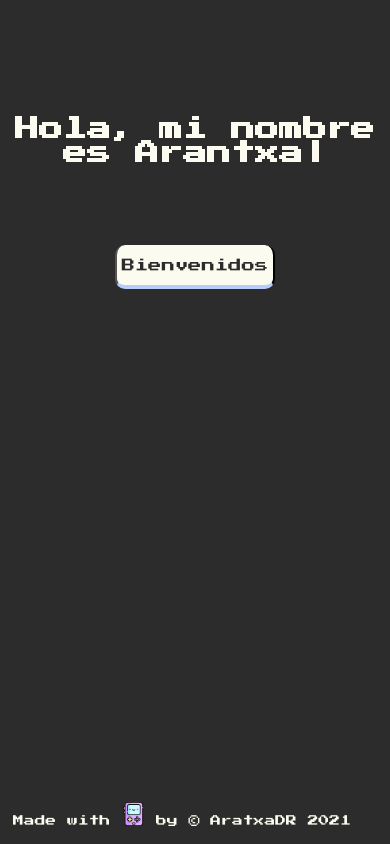
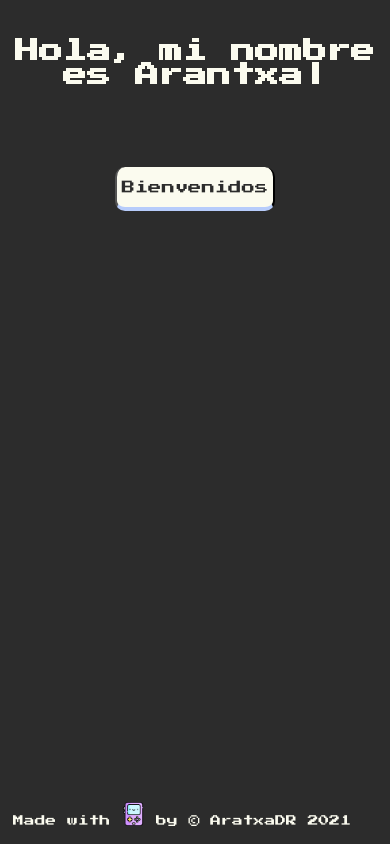
Before and after one commit to ArantxaDR/Portfolio, a React (Create React App) app: page /#/contact in a window 390 px wide. Before the commit this address led to /#/contact. Built offline with nearby package versions, Linux system fonts and the light colour scheme; a web font is replaced by a local one.

Commit message:
fix landing

```diff
--- a/src/components/Landing/_landing.scss
+++ b/src/components/Landing/_landing.scss
@@ -33,6 +33,6 @@
 
 @media all and (max-width: 1024px) {
   .landing-container {
-    padding-top: 30%;
+    padding-top: 10%;
   }
 }
```
Also changed, not shown: 6 other files (tests, documents, lock files or other folders).
